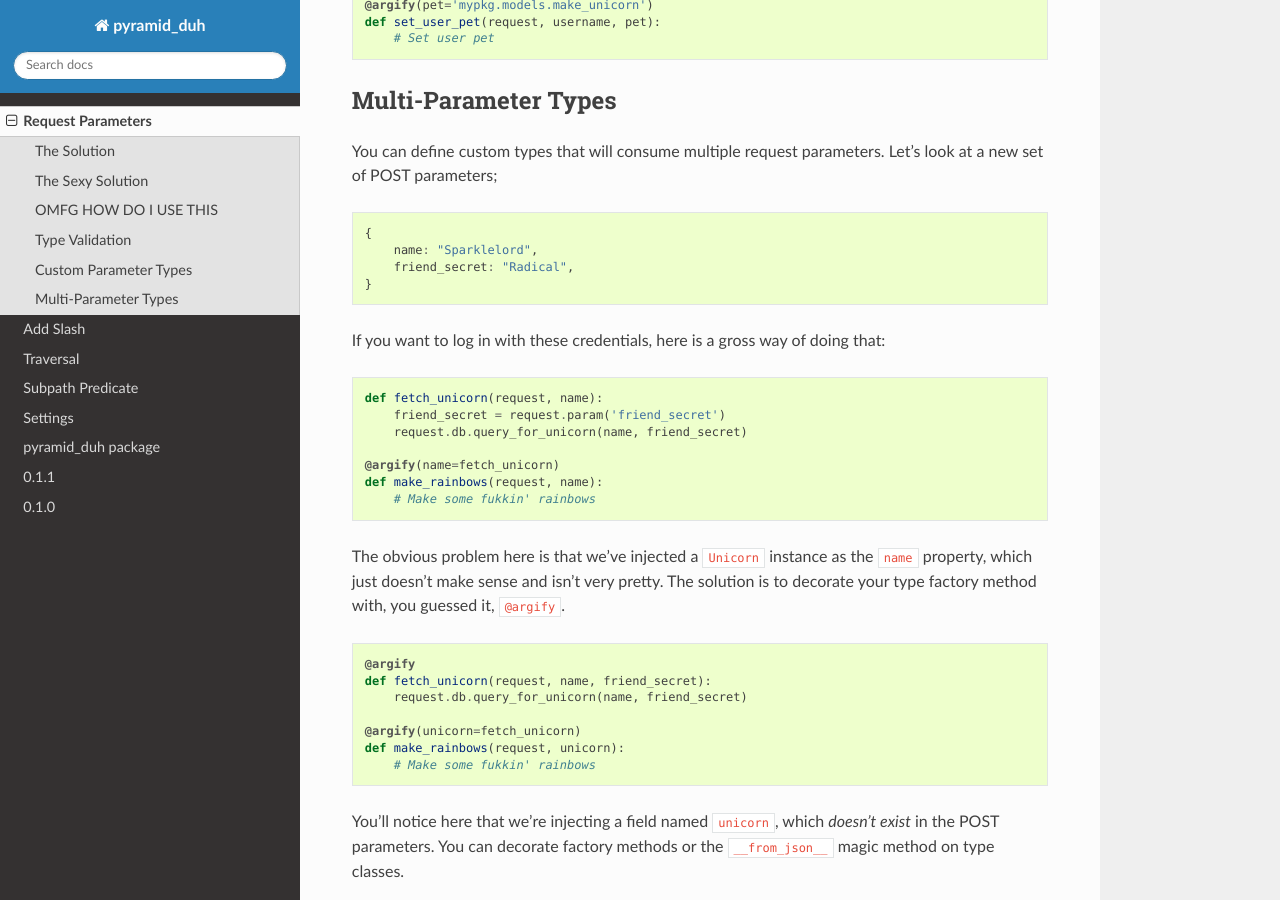
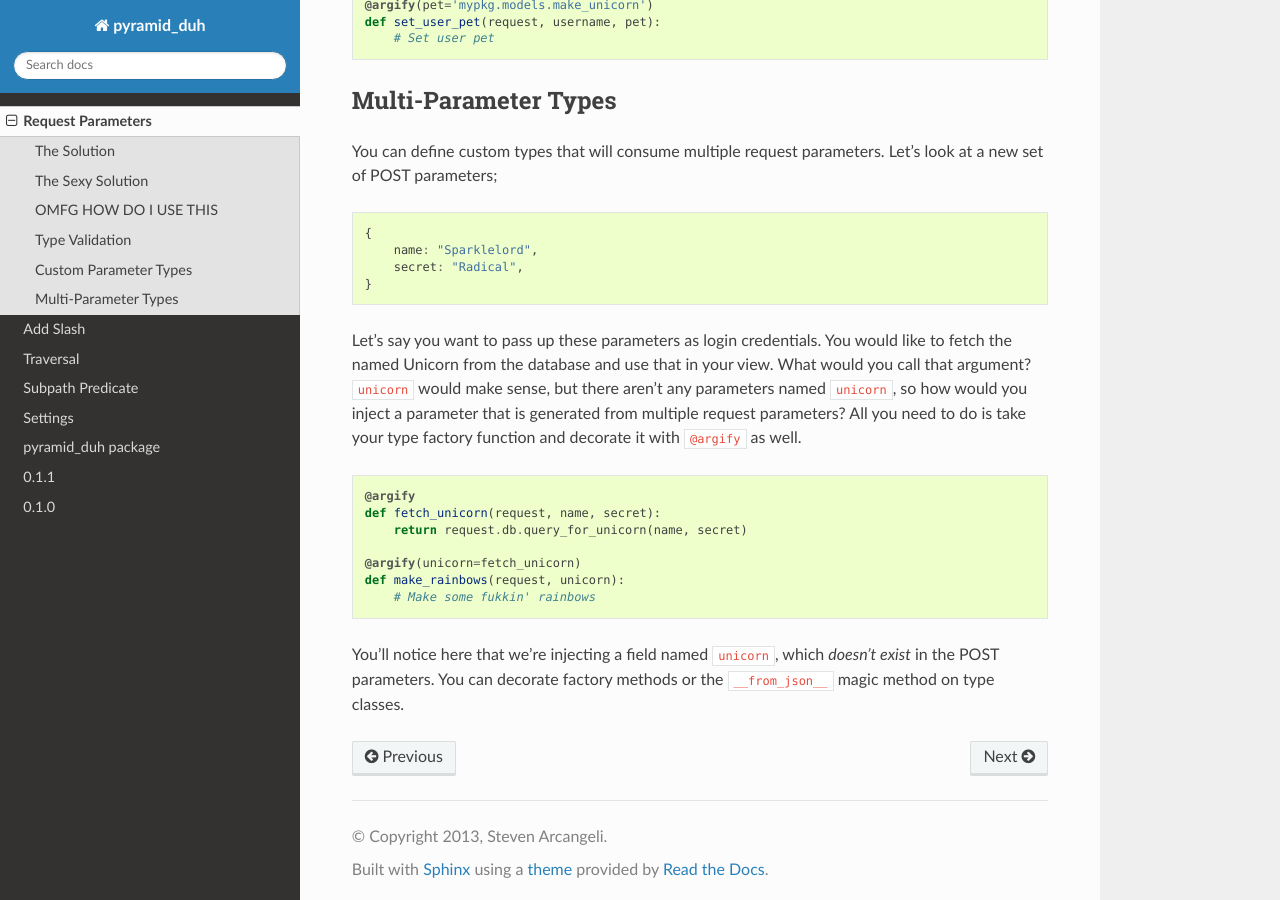
Before and after one commit to stevearc/pyramid_duh, a Sphinx documentation site: the page built from doc/topics/request_parameters.rst, in a window 1280 px wide and 900 px high, scrolled down 4892 px. Built offline with Sphinx 7.4.7 and the Read the Docs theme 2.0.0, drawn with Linux system fonts in a browser that asks for light colours.

Commit message:
Improving the docs for synthetic parameters

```diff
--- a/doc/topics/request_parameters.rst
+++ b/doc/topics/request_parameters.rst
@@ -266,31 +266,21 @@ Let's look at a new set of POST parameters;
 
     {
         name: "Sparklelord",
-        friend_secret: "Radical",
+        secret: "Radical",
     }
 
-If you want to log in with these credentials, here is a gross way of doing that:
-
-.. code-block:: python
-
-    def fetch_unicorn(request, name):
-        friend_secret = request.param('friend_secret')
-        request.db.query_for_unicorn(name, friend_secret)
-
-    @argify(name=fetch_unicorn)
-    def make_rainbows(request, name):
-        # Make some fukkin' rainbows
-
-The obvious problem here is that we've injected a ``Unicorn`` instance as the
-``name`` property, which just doesn't make sense and isn't very pretty. The
-solution is to decorate your type factory method with, you guessed it,
-``@argify``.
+Let's say you want to pass up these parameters as login credentials. You would
+like to fetch the named Unicorn from the database and use that in your view.
+What would you call that argument? ``unicorn`` would make sense, but there
+aren't any parameters named ``unicorn``, so how would you inject a parameter
+that is generated from multiple request parameters? All you need to do is take
+your type factory function and decorate it with ``@argify`` as well.
 
 .. code-block:: python
 
     @argify
-    def fetch_unicorn(request, name, friend_secret):
-        request.db.query_for_unicorn(name, friend_secret)
+    def fetch_unicorn(request, name, secret):
+        return request.db.query_for_unicorn(name, secret)
 
     @argify(unicorn=fetch_unicorn)
     def make_rainbows(request, unicorn):
```
